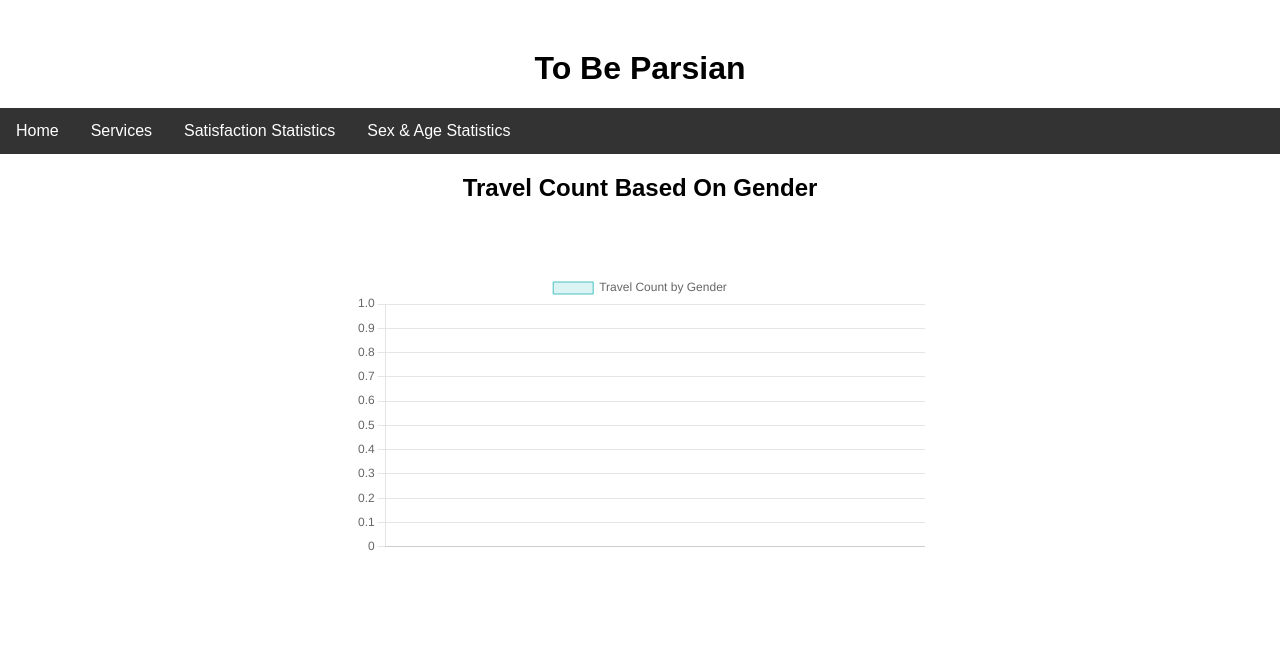
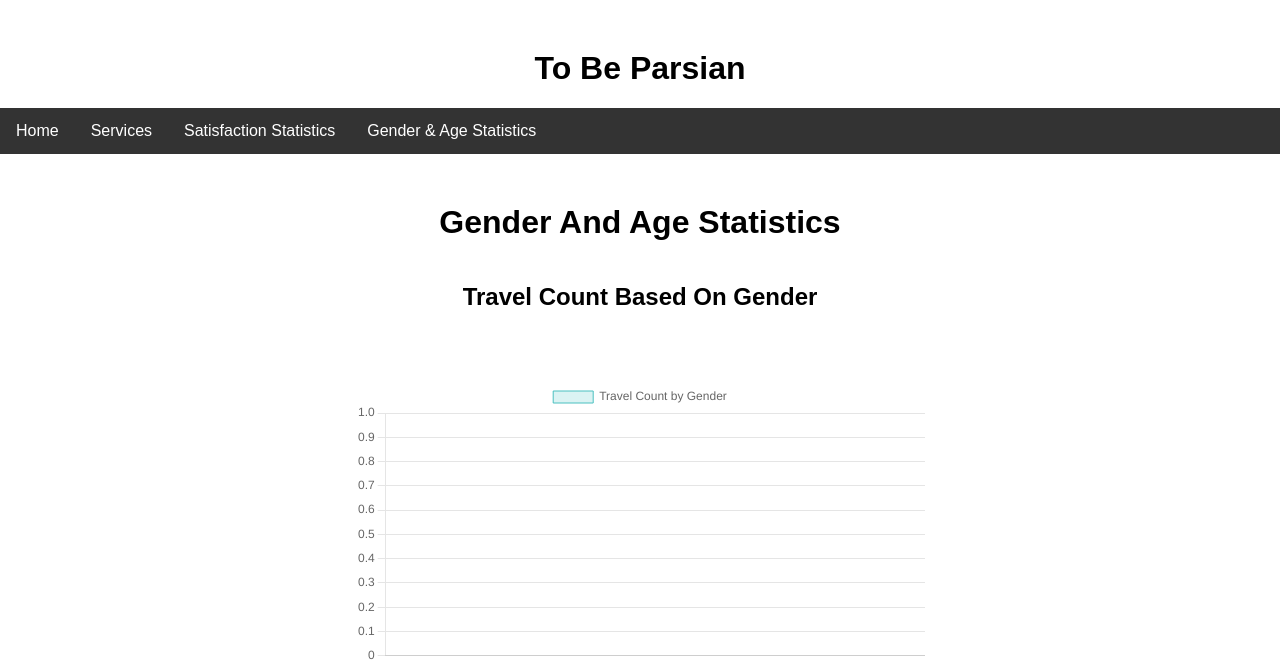
Before and after one commit to To-Be-Parisian/Travel_Project, a PHP site: page /sex-age-statistics.php in a window 1280 px wide. Shown: the top 665 px of the page. Run offline with PHP 8.4, Linux system fonts and the light colour scheme; data that the repository does not hold is empty; some web fonts are replaced.

Commit message:
feat : 포맷 수정

```diff
--- a/webpage/sohyun/nav.php
+++ b/webpage/sohyun/nav.php
@@ -3,6 +3,6 @@
         <li><a href="home.php">Home</a></li>
         <li><a href="#">Services</a></li>
         <li><a href="satisfaction-page.php" <?php echo ($currentPage == 'satisfaction') ? 'class="active"' : ''; ?>>Satisfaction Statistics</a></li>
-        <li><a href="sex-age-statistics.php" <?php echo ($currentPage == 'sex-age-statistics') ? 'class="active"' : ''; ?>>Sex & Age Statistics</a></li>
+        <li><a href="sex-age-statistics.php" <?php echo ($currentPage == 'sex-age-statistics') ? 'class="active"' : ''; ?>>Gender & Age Statistics</a></li>
     </ul>
 </nav>
--- a/webpage/sohyun/sex-age-statistics.php
+++ b/webpage/sohyun/sex-age-statistics.php
@@ -59,7 +59,7 @@ $conn->close();
         include 'nav.php';
     ?>
 <flex-body-col>
-
+  <h1>Gender And Age Statistics</h1>
   <h2>Travel Count Based On Gender</h2>
   <div class="statics-chart">
       <canvas id="genderChart"></canvas>
```
